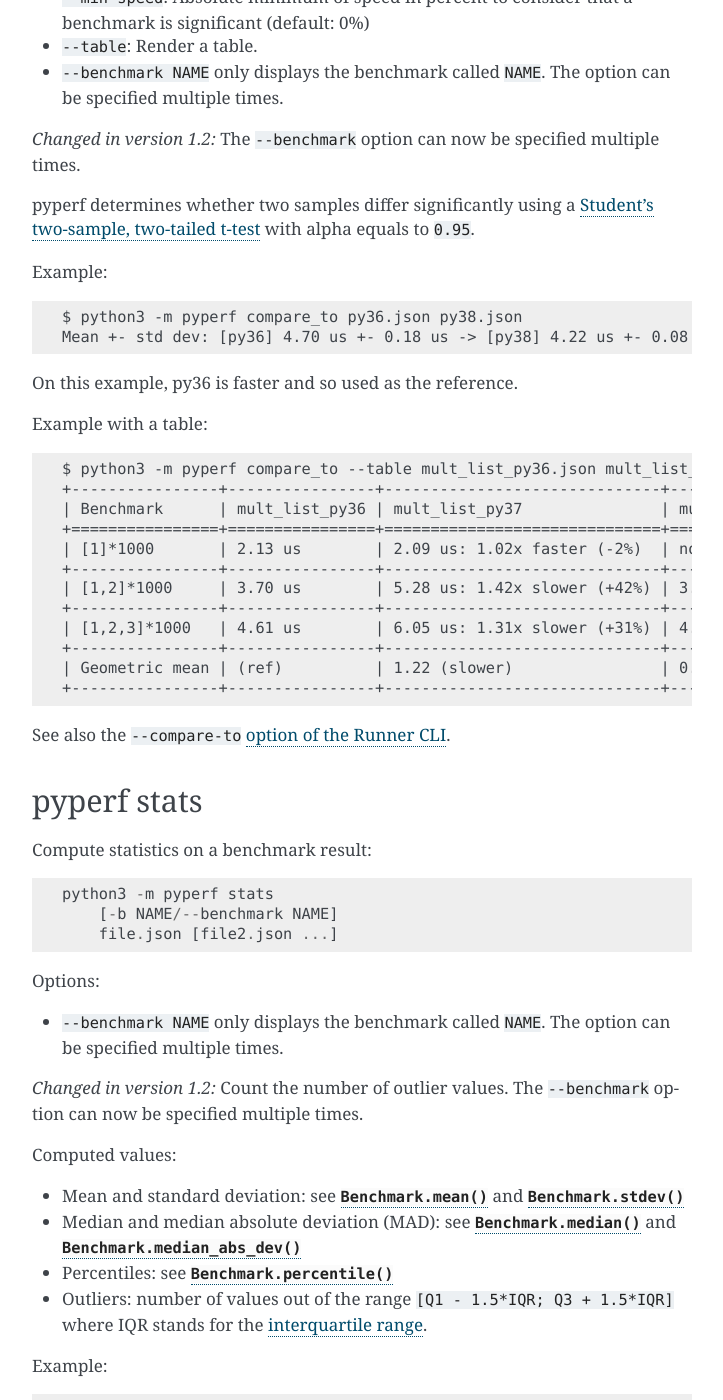
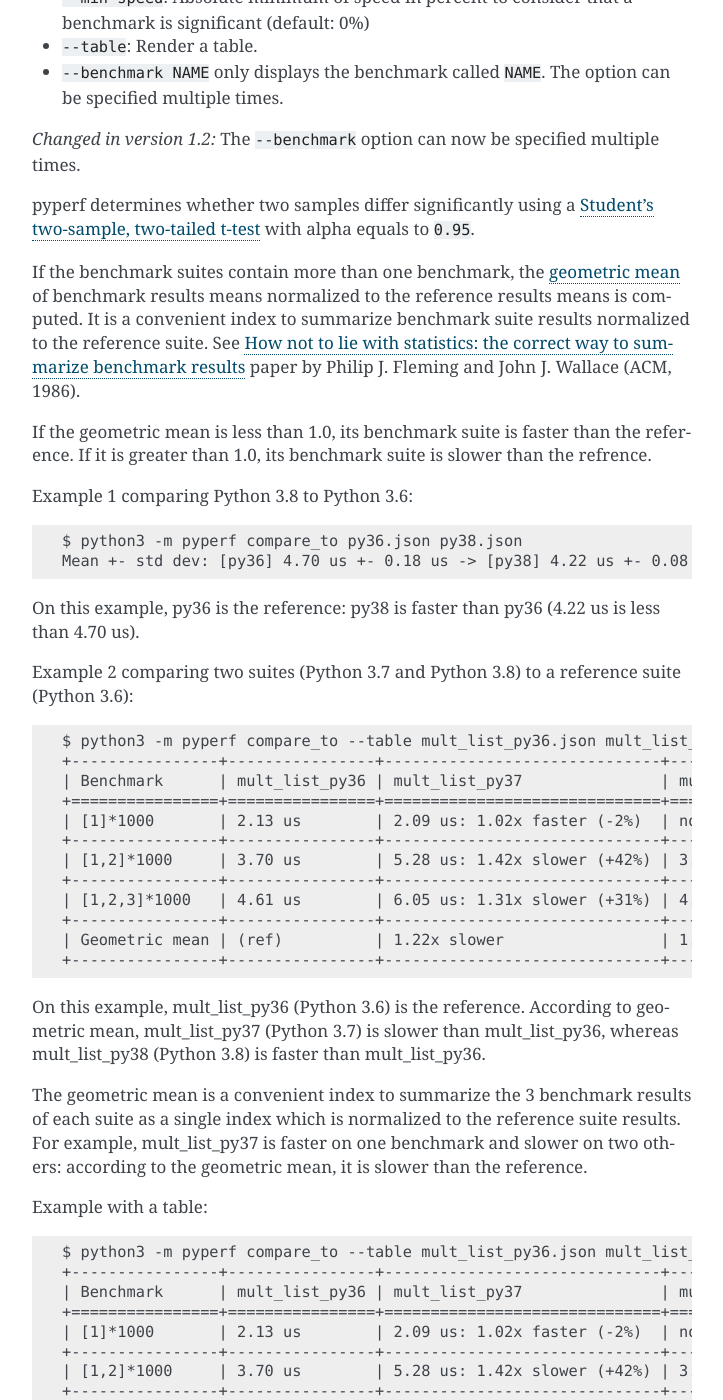
Before and after one commit to psf/pyperf, a Sphinx documentation site: the page built from doc/cli.rst, in a window 1280 px wide and 1400 px high, scrolled down 2009 px. Shown: the whole window, without its empty margins (388-1111 px from the left). Built offline with Sphinx 7.4.7, drawn with Linux system fonts in a browser that asks for light colours.

Commit message:
Enhance geometric mean formatting

```diff
--- a/doc/cli.rst
+++ b/doc/cli.rst
@@ -112,12 +112,51 @@ two-sample, two-tailed t-test
 <https://en.wikipedia.org/wiki/Student's_t-test>`_ with alpha equals to
 ``0.95``.
 
-Example::
+If the benchmark suites contain more than one benchmark, the `geometric mean
+<https://en.wikipedia.org/wiki/Geometric_mean>`_ of benchmark results means
+normalized to the reference results means is computed. It is a convenient index
+to summarize benchmark suite results normalized to the reference suite. See
+`How not to lie with statistics: the correct way to summarize benchmark results
+<https://www.cse.unsw.edu.au/~cs9242/11/papers/Fleming_Wallace_86.pdf>`_ paper
+by Philip J. Fleming and John J. Wallace (ACM, 1986).
+
+If the geometric mean is less than 1.0, its benchmark suite is faster than the
+reference. If it is greater than 1.0, its benchmark suite is slower than the
+refrence.
+
+Example 1 comparing Python 3.8 to Python 3.6::
 
     $ python3 -m pyperf compare_to py36.json py38.json
     Mean +- std dev: [py36] 4.70 us +- 0.18 us -> [py38] 4.22 us +- 0.08 us: 1.11x faster (-10%)
 
-On this example, py36 is faster and so used as the reference.
+On this example, py36 is the reference: py38 is faster than py36 (4.22 us is
+less than 4.70 us).
+
+Example 2 comparing two suites (Python 3.7 and Python 3.8) to a reference suite
+(Python 3.6)::
+
+    $ python3 -m pyperf compare_to --table mult_list_py36.json mult_list_py37.json mult_list_py38.json
+    +----------------+----------------+------------------------------+------------------------------+
+    | Benchmark      | mult_list_py36 | mult_list_py37               | mult_list_py38               |
+    +================+================+==============================+==============================+
+    | [1]*1000       | 2.13 us        | 2.09 us: 1.02x faster (-2%)  | not significant              |
+    +----------------+----------------+------------------------------+------------------------------+
+    | [1,2]*1000     | 3.70 us        | 5.28 us: 1.42x slower (+42%) | 3.18 us: 1.16x faster (-14%) |
+    +----------------+----------------+------------------------------+------------------------------+
+    | [1,2,3]*1000   | 4.61 us        | 6.05 us: 1.31x slower (+31%) | 4.17 us: 1.11x faster (-10%) |
+    +----------------+----------------+------------------------------+------------------------------+
+    | Geometric mean | (ref)          | 1.22x slower                 | 1.09x faster                 |
+    +----------------+----------------+------------------------------+------------------------------+
+
+On this example, mult_list_py36 (Python 3.6) is the reference. According to
+geometric mean, mult_list_py37 (Python 3.7) is slower than
+mult_list_py36, whereas mult_list_py38 (Python 3.8) is faster than
+mult_list_py36.
+
+The geometric mean is a convenient index to summarize the 3 benchmark results
+of each suite as a single index which is normalized to the reference suite
+results. For example, mult_list_py37 is faster on one benchmark and slower on
+two others: according to the geometric mean, it is slower than the reference.
 
 Example with a table::
 
```
Also changed, not shown: 2 other files.
